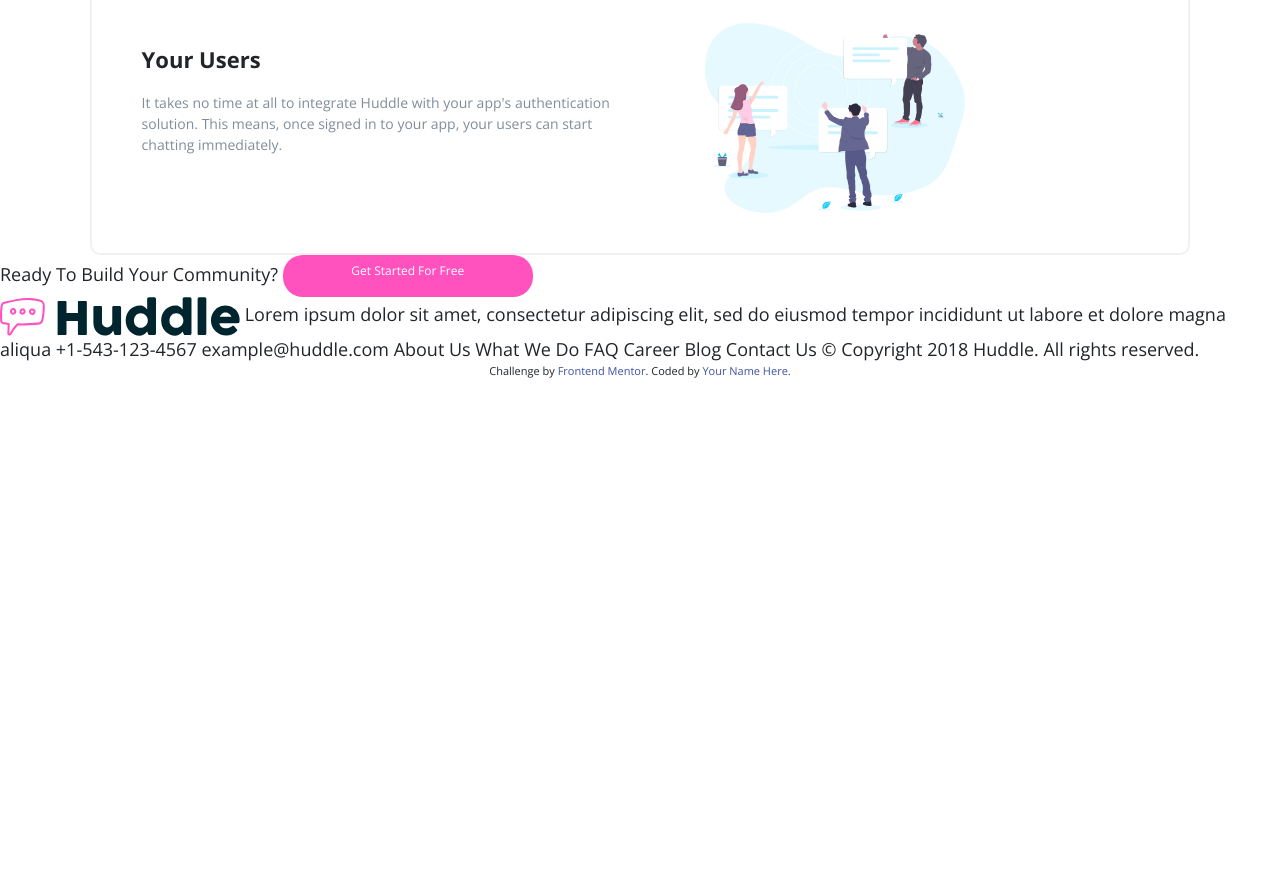
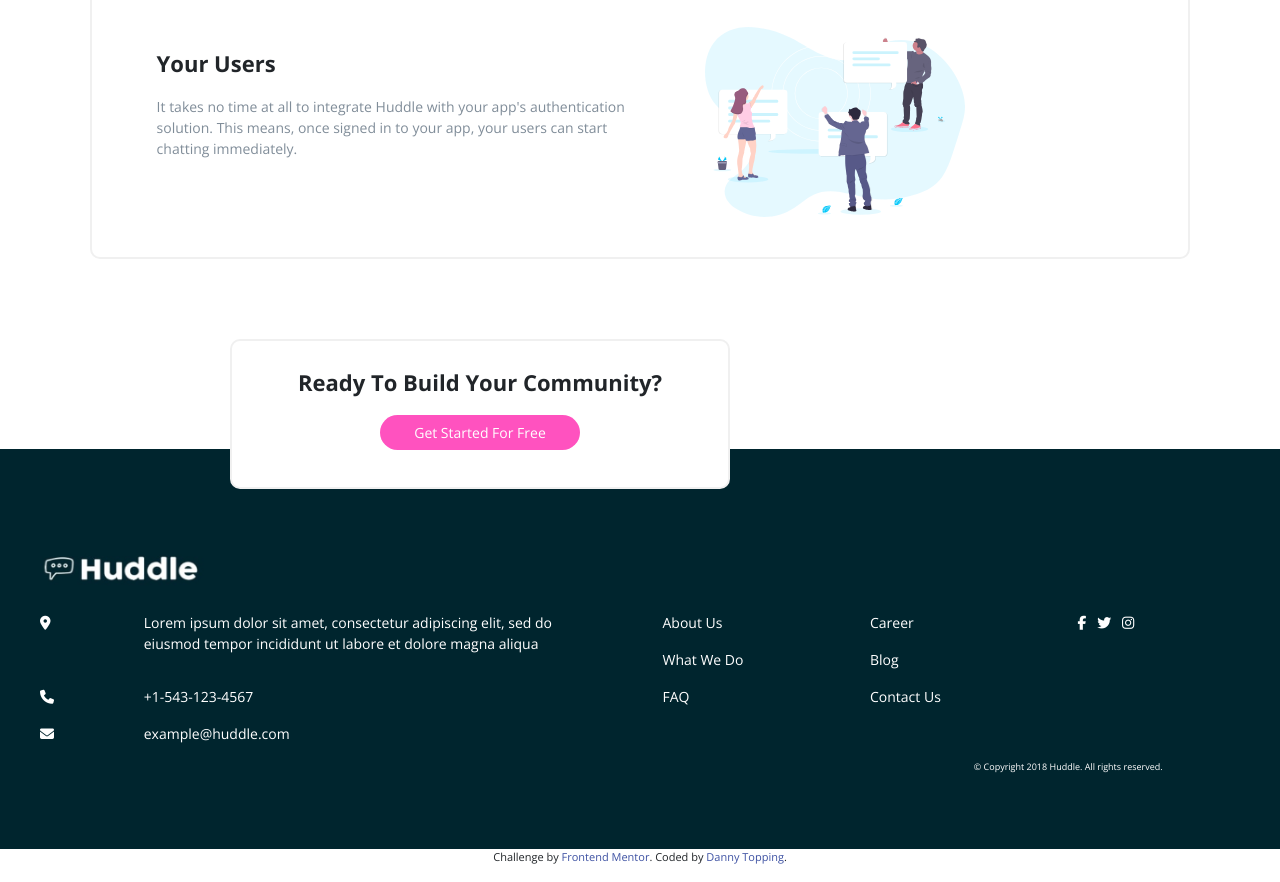
Before and after one commit to dtopping99/Challenge3, a plain HTML site: page index.html in a window 1280 px wide. Shown: the part 1166-2048 px from the top of the page. Before the commit the page ends 1562 px from the top, so only its background shows below. Drawn offline with nearby package versions, Linux system fonts and the light colour scheme.

Commit message:
Style the rest of the page and add a white logo to style with.  Best viewed in 958x999 sized browser.  Questions?  Don't hesitate to ask!

```diff
--- a/index.html
+++ b/index.html
@@ -70,11 +70,11 @@
     <div class="sub-container2">
       <div class="row">
         <div class="col-6">
+          <img class="flowing-conversation" src="images/illustration-flowing-conversation.svg" alt="flowing conversation">
+        </div>
+        <div class="col-6">
           <p class="call-to-action">Flowing Conversations</p>
           <p class="cta-body">You wouldn't paginate a conversation in real life, so why do it online? Our threads have just-in-time loading for a more natural flow.</p>
-        </div>
-        <div class="col-6">
-          <img class="flowing-conversation" src="images/illustration-flowing-conversation.svg" alt="flowing conversation">
         </div>
       </div>
     </div>
@@ -92,34 +92,76 @@
     </div>
   </div>
   <div class="container3">
-    Ready To Build Your Community?
-
+    <p class="bottom-heading">Ready To Build Your Community?</p>
     <span class="btn btn-pink btn-bottom">Get Started For Free</span>
   </div>
   <div class="container4">
-    <img src="images/logo.svg" alt="logo">
-    Lorem ipsum dolor sit amet, consectetur adipiscing elit, sed do eiusmod tempor
-    incididunt ut labore et dolore magna aliqua
-
-    +1-543-123-4567
-    example@huddle.com
-
-    About Us
-    What We Do
-    FAQ
-
-    Career
-    Blog
-    Contact Us
-
-    &copy; Copyright 2018 Huddle. All rights reserved.
+    <div class="row">
+      <div class="col-4">
+        <img class="white-logo" src="images/logo.jpg" alt="logo">
+      </div>
+      <div class="col-8">
+      </div>
+    </div>
+    <br>
+    <div class="row">
+      <div class="col-1">
+        <i class="fas fa-map-marker-alt"></i>
+      </div>
+      <div class="col-5 description">
+        <p>Lorem ipsum dolor sit amet, consectetur adipiscing elit, sed do eiusmod tempor incididunt ut labore et dolore magna aliqua</p>
+      </div>
+      <div class="col-2">
+        <p>About Us</p>
+        <p>What We Do</p>
+      </div>
+      <div class="col-2">
+        <p>Career</p>
+        <p>Blog</p>
+      </div>
+      <div class="col-2">
+        <p><i class="fab fa-facebook-f"></i>&nbsp&nbsp&nbsp<i class="fab fa-twitter"></i>&nbsp&nbsp&nbsp<i class="fab fa-instagram"></i></p>
+      </div>
+    </div>
+    <div class="row">
+      <div class="col-1">
+        <i class="fas fa-phone"></i>
+      </div>
+      <div class="col-5">
+        <p>+1-543-123-4567</p>
+      </div>
+      <div class="col-2">
+        <p>FAQ</p>
+      </div>
+      <div class="col-2">
+        <p>Contact Us</p>
+      </div>
+      <div class="col-2">
+      </div>
+    </div>
+    <div class="row">
+      <div class="col-1">
+        <i class="fas fa-envelope"></i>
+      </div>
+      <div class="col-5">
+        <p>example@huddle.com</p>
+      </div>
+      <div class="col-6">
+      </div>
+    </div>
+    <div class="row">
+      <div class="col-9">
+      </div>
+      <div class="col-3">
+        <p class="copyright">&copy; Copyright 2018 Huddle. All rights reserved.</p>
+      </div>
+    </div>
   </div>
   <footer>
     <p class="attribution">
       Challenge by <a href="https://www.frontendmentor.io?ref=challenge" target="_blank">Frontend Mentor</a>.
-      Coded by <a href="#">Your Name Here</a>.
+      Coded by <a href="https://github.com/dtopping99" target="_blank">Danny Topping</a>.
     </p>
   </footer>
 </body>
-
 </html>
--- a/style.css
+++ b/style.css
@@ -2,6 +2,9 @@ body {
   font-family: 'Open Sans', sans-serif;
   font-weight: 400;
   font-size: 18px;
+}
+.row {
+  margin: 0;
 }
 .container1 {
   padding: 5%;
@@ -12,7 +15,7 @@ body {
 }
 .logo {
   width: 100px;
-  height: 15px;
+  height: 17px;
 }
 .main-heading {
   padding-top: 10%;
@@ -27,7 +30,7 @@ body {
   height: 300px;
 }
 .btn {
-  font-size: 12px;
+  font-size: 14px;
   border-radius: 20px;
 }
 .btn-pink {
@@ -43,11 +46,11 @@ body {
   background-color: #fff;
   width: 150px;
 }
+.btn-middle {
+  margin-top: 5%;
+  width: 180px;
+}
 .sub-container2 {
-  border-style: solid;
-  border-width: 2px;
-  border-color: #f0f0f0;
-  border-radius: 10px;
   margin: 0 7%;
   padding: 20px 0 20px 20px;
 }
@@ -67,13 +70,45 @@ body {
   width: 300px;
   height: 230px;
 }
-.btn-middle {
-  margin-top: 5%;
-  width: 180px;
+.sub-container2, .container3 {
+  border-style: solid;
+  border-width: 2px;
+  border-color: #f0f0f0;
+  border-radius: 10px;
+}
+.container3 {
+  position: absolute;
+  background-color: #fff;
+  padding: 25px 0;
+  margin: 80px 0 0 230px;
+  width: 500px;
+  height: 150px;
+  text-align: center;
+}
+.bottom-heading {
+  font-size: 22px;
+  font-weight: 700;
 }
 .btn-bottom {
+  width: 200px;
+}
+.container4 {
+  margin-top: 190px;
+  padding: 100px 10px 20px 25px;
+  height: 400px;
+  font-size: 14px;
+  color: #fff;
+  background-color: #00252e;
+}
+.white-logo {
+  width: 170px;
   height: 42px;
-  width: 250px;
+}
+.description {
+  padding-right: 60px;
+}
+.copyright {
+  font-size: 9px;
 }
 .attribution {
   font-size: 11px;
```
Also changed, not shown: images/logo.jpg (added).
